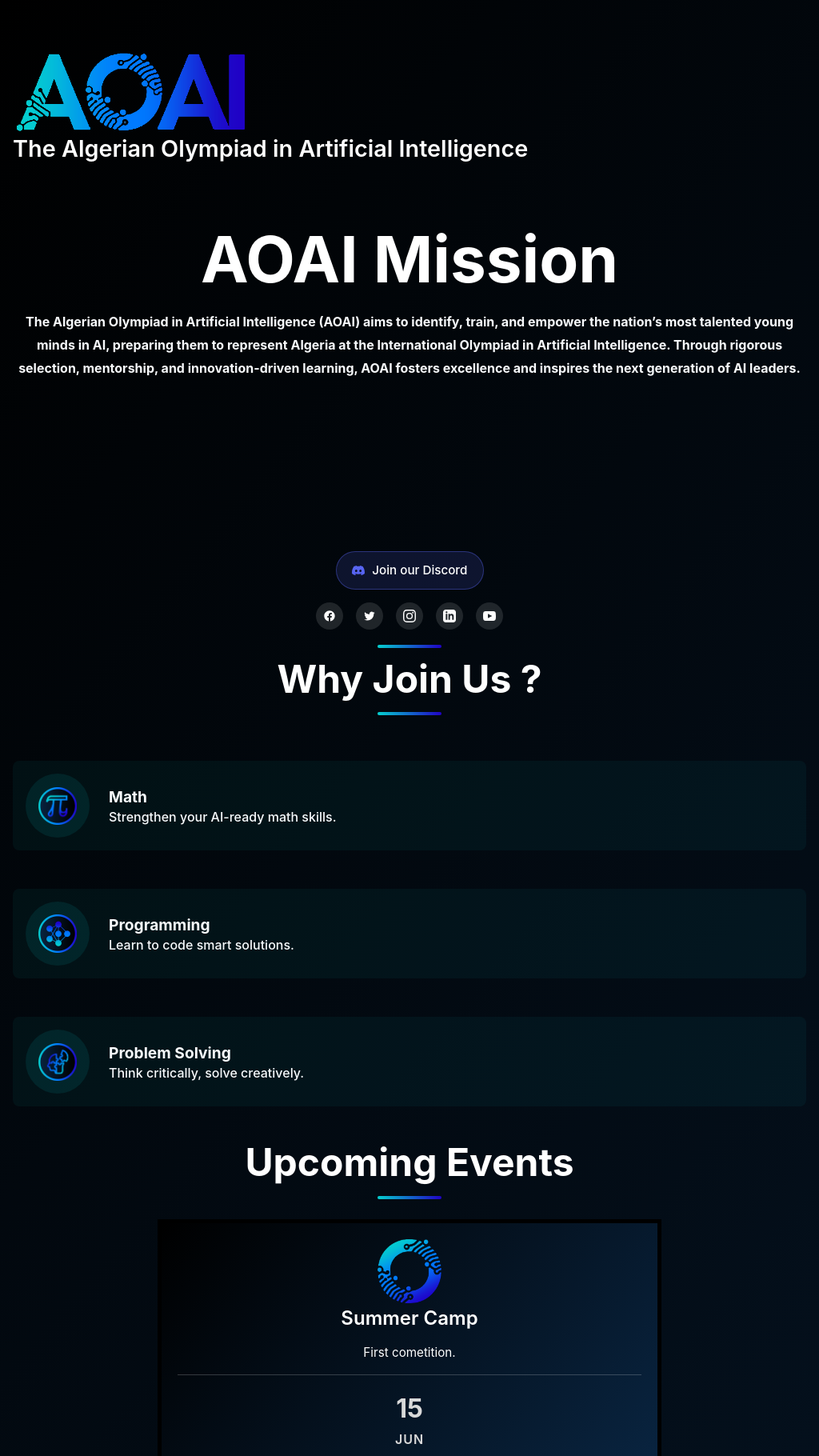
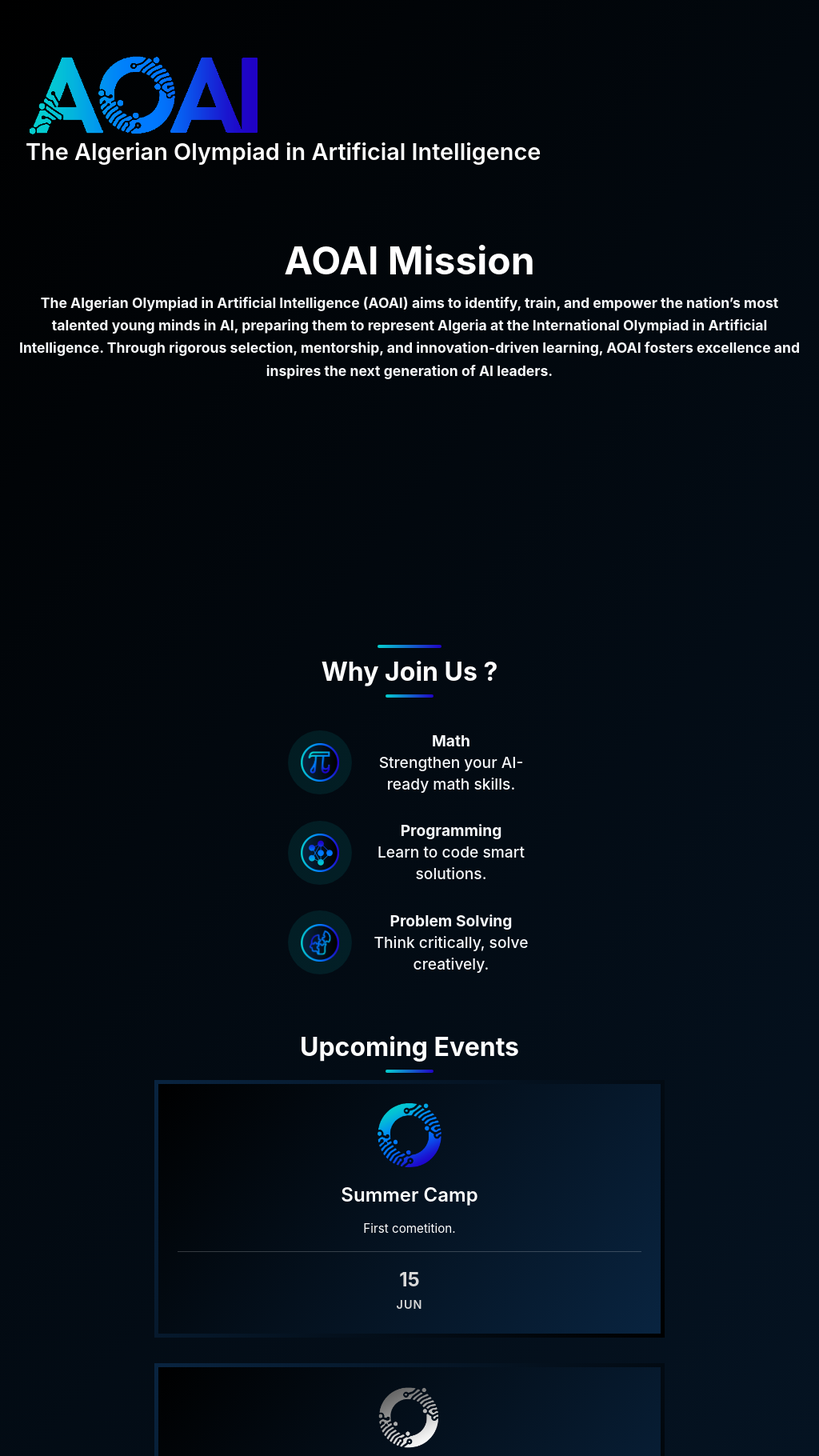
Before and after one commit to zakaria-hammal/AOAI_Website, a Next.js app: page / in a window 1024 px wide. Shown: the top 1820 px of the page at 80% size. Built offline with nearby package versions, Linux system fonts and the light colour scheme.

Commit message:
mobile adjustements

```diff
--- a/src/app/globals.css
+++ b/src/app/globals.css
@@ -915,224 +915,117 @@
     opacity: 1;
 }
 
-@media (max-width: 768px) {
-  .ambassador-card {
-    height: auto;
-    perspective: none;
-  }
-  .ambassador-card:hover .ambassador-image-container {
-    transform: none;
+/* ===== Mobile & Tablet Responsive Styles ===== */
+@media (max-width: 1024px) {
+  /* Hide navigation bar */
+  .aoai-nav {
+    display: none;
   }
 
+  /* Adjust main content padding */
+  main {
+    padding-top: 20px;
+    padding-bottom: 20px;
+  }
+
+  /* Title adjustments */
+  .title-container {
+    height: auto;
+    padding: 2rem 1rem;
+  }
+
+  .page-title {
+    font-size: 1.8rem;
+    text-align: center;
+  }
+
+  /* Hero section */
+  .hero-mission {
+    padding: 0 1rem;
+  }
+
+  .mission-title {
+    font-size: 2.5rem;
+    text-align: center;
+  }
+
+  .mission-text {
+    font-size: 1.1rem;
+    line-height: 1.6;
+  }
+
+  /* Benefits grid */
   .benefits-grid {
+    flex-direction: column;
     gap: 2rem;
-    flex-direction: column;
   }
 
   .benefit-card {
     flex-direction: row;
+    max-width: 100%;
     align-items: center;
-    justify-content: flex-start;
     text-align: left;
-    max-width: 100%;
     gap: 1.5rem;
-    padding: 1rem;
-    background: rgba(5, 207, 207, 0.05);
-    border-radius: var(--radius);
   }
 
   .benefit-icon-container {
-    flex-shrink: 0;
     width: 80px;
     height: 80px;
   }
 
-  .benefit-text {
-    text-align: left;
-    max-width: none;
-    font-size: 1rem;
-  }
-}
-
-/* Tablet styles (768px - 1024px) */
-@media (min-width: 768px) and (max-width: 1024px) {
-  /* Global adjustments */
-  .section-title {
-    font-size: 3rem !important;
-  }
-
-  /* Layouts */
-  .title-container {
-    height: 600px;
-  }
-
-  .benefits-grid {
-    gap: 3rem !important;
-  }
-
-  /* Grid layouts */
-  .courses-grid {
-    grid-template-columns: repeat(2, minmax(300px, 1fr)) !important;
-  }
-
-  .coaches-grid {
-    flex-wrap: wrap;
-    justify-content: center;
-  }
-
-  .coach-card {
-    width: calc(50% - 2rem);
-  }
-
-  /* Ambassador cards */
-  .ambassadors-grid {
-    height: 400px;
-  }
-
-  /* Event cards */
+  /* Events section */
   .event-card {
-    padding: 25px;
-  }
-
-  .event-title {
-    font-size: 1.5rem !important;
-  }
-}
-
-/* Additional mobile adjustments for specific components */
-@media (max-width: 767px) {
-  /* Ambassador cards */
-  .ambassador-card {
-    height: 300px;
-  }
-
-  .ambassador-info {
-    padding: 15px !important;
-  }
-
-  .ambassador-name {
-    font-size: 1.3rem !important;
-  }
-
-  /* Course cards */
-  .course-card {
-    max-width: 100%;
-  }
-
-  /* Coach cards */
-  .coach-card {
+    flex-direction: column;
     padding: 1.5rem;
   }
 
-  /* Footer */
-  .footer-container {
-    padding: 10px;
-  }
-
-  .social-link {
-    padding: 0.5rem;
-    font-size: 0.85rem;
-  }
-}
-
-@media (min-width: 769px) and (max-width: 1024px) {
-  .aoai-nav {
-    display: none;
-  }
-
-  .title-container {
-    height: auto;
-    padding: 4rem 1rem 2rem;
-  }
-
-  .page-title {
-    font-size: 1.8rem;
-    margin-bottom: 1.5rem;
-  }
-
-  .hero-mission, .hero-join {
-    padding: 0 1rem;
-  }
-
-  .mission-text {
-    font-size: 1rem;
-  }
-
-  /* Events */
-  .events-section, .upcoming-events {
-    margin: 2rem auto;
-    padding: 0 1rem;
-  }
-
-  .section-title {
-    font-size: 2rem;
-    margin-bottom: 2rem;
-  }
-
-  .event-card {
-    flex-direction: column;
-    padding: 1.25rem;
-    border: 5px solid black;
+  .event-icon-container {
+    padding-right: 0;
+    padding-bottom: 1rem;
   }
 
   .event-date {
-    padding: 1rem 0 0;
+    padding-left: 0;
     border-left: none;
     border-top: 1px solid rgba(255, 255, 255, 0.2);
-    min-width: 100%;
+    width: 100%;
+    padding-top: 1rem;
     margin-top: 1rem;
   }
 
-  .event-title {
-    font-size: 1.5rem;
-  }
-
-  /* Courses */
-  .courses-section {
-    padding: 3rem 0;
-  }
-
-  .courses-grid {
-    grid-template-columns: 1fr;
-  }
-
-  .course-card {
-    margin-bottom: 1.5rem;
-  }
-
+  /* Coaches section */
   .coaches-grid {
     flex-direction: column;
     gap: 2rem;
   }
 
   .coach-card {
+    width: 100%;
+    max-width: 350px;
+    height: auto;
     padding: 1.5rem;
   }
 
-  .coach-image {
-    border-radius: 50%;
+  /* Ambassadors section */
+  .ambassadors-grid {
+    flex-direction: column;
+    height: auto;
+    gap: 2rem;
   }
 
   .ambassador-card {
-    height: 250px;
+    height: 300px;
   }
 
-  .ambassador-info {
-    padding: 1rem;
-  }
-
-  /* Sponsors */
+  /* Sponsors section */
   .sponsors-grid {
     flex-direction: column;
     gap: 2rem;
   }
 
-  .sponsors-section-footer {
-    font-size: 1.2rem;
-  }
-
-  /* Footer */
+  /* Footer adjustments */
   .aoai-footer {
+    position: relative;
     height: auto;
   }
 
@@ -1141,73 +1034,154 @@
     gap: 1rem;
   }
 
-  h2 {
-    font-size: 2.5rem;
+  .social-link {
+    width: 100%;
+    justify-content: center;
   }
 
-  .benefits-grid {
-    gap: 2rem;
+  /* Section titles */
+  .section-title {
+    font-size: 2rem;
+  }
+
+  .section-title::after {
+    width: 60px;
+  }
+
+  /* Event cards */
+  .event-title {
+    font-size: 1.5rem;
+  }
+
+  /* Financial table */
+  .sponsorsection {
+    padding: 1rem;
+  }
+
+  table {
+    width: 100%;
+    display: block;
+    overflow-x: auto;
+  }
+
+  /* Adjust font sizes */
+  h2 {
+    font-size: 2.2rem;
+  }
+
+  .date-day {
+    font-size: 1.5rem;
+  }
+
+  .date-month {
+    font-size: 0.9rem;
+  }
+}
+
+/* Tablet-specific adjustments */
+@media (min-width: 769px) and (max-width: 1024px) {
+  .title-container {
+    padding: 3rem 2rem;
+  }
+
+  .mission-title {
+    font-size: 3rem;
+  }
+
+  .coaches-grid {
+    flex-direction: row;
+    flex-wrap: wrap;
+    justify-content: center;
+  }
+
+  .coach-card {
+    width: calc(50% - 1rem);
+  }
+
+  .ambassadors-grid {
+    flex-direction: row;
+    flex-wrap: wrap;
+  }
+
+  .ambassador-card {
+    width: calc(50% - 1rem);
+  }
+}
+
+/* Mobile-specific adjustments */
+@media (max-width: 768px) {
+  /* Hero section */
+  .hero-join {
+    margin-top: 1rem;
+  }
+
+  /* Event cards */
+  .event-card {
+    padding: 1rem;
+  }
+
+  /* Ambassador cards */
+  .ambassador-info {
+    padding: 1rem;
+  }
+
+  .ambassador-name {
+    font-size: 1.3rem;
+  }
+
+  /* Financial section columns */
+  .sponsorsection + .minipage-container {
     flex-direction: column;
   }
 
-  .container {
-    padding: 1.5rem;
+  .minipage {
+    width: 100%;
+    margin-bottom: 1.5rem;
+  }
+
+  /* Footer icons */
+  .social-icons {
+    justify-content: center;
+  }
+}
+
+/* Very small screens */
+@media (max-width: 480px) {
+  .title-container {
+    padding: 1.5rem 1rem;
+  }
+
+  .page-title {
+    font-size: 1.5rem;
+  }
+
+  .mission-title {
+    font-size: 2rem;
+  }
+
+  .mission-text {
+    font-size: 1rem;
+  }
+
+  .benefit-card {
+    flex-direction: column;
+    text-align: center;
+  }
+
+  .event-date {
+    flex-direction: row;
+    gap: 1rem;
+    justify-content: center;
+    border-top: 1px solid rgba(255, 255, 255, 0.2);
+    padding-top: 1rem;
+  }
+
+  .coach-image {
+    width: 100px;
+    height: 100px;
   }
 
   .ambassador-card {
-    height: auto;
-    perspective: none;
-  }
-
-  .ambassador-info {
-    display: none;
-  }
-
-  .ambassador-mobile-info {
-    display: block;
-    padding-top: 0.5rem;
-  }
-
-  .ambassador-mobile-info .ambassador-role,
-  .ambassador-mobile-info .ambassador-university {
-    color: #f8fafc;
-    font-size: 0.9rem;
-  }
-
-  .ambassador-image-container {
-    height: auto;
-  }
-
-  .ambassador-card:hover .ambassador-image-container {
-    transform: none;
-  }
-
-  .benefits-grid {
-    gap: 2rem;
-    flex-direction: column;
-  }
-
-  .benefit-card {
-    flex-direction: row;
-    align-items: center;
-    justify-content: flex-start;
-    text-align: left;
-    max-width: 100%;
-    gap: 1.5rem;
-    padding: 1rem;
-    background: rgba(5, 207, 207, 0.05);
-    border-radius: var(--radius);
-  }
-
-  .benefit-icon-container {
-    flex-shrink: 0;
-    width: 80px;
-    height: 80px;
-  }
-
-  .benefit-text {
-    text-align: left;
-    max-width: none;
-    font-size: 1rem;
+    height: 250px;
   }
 }
```
